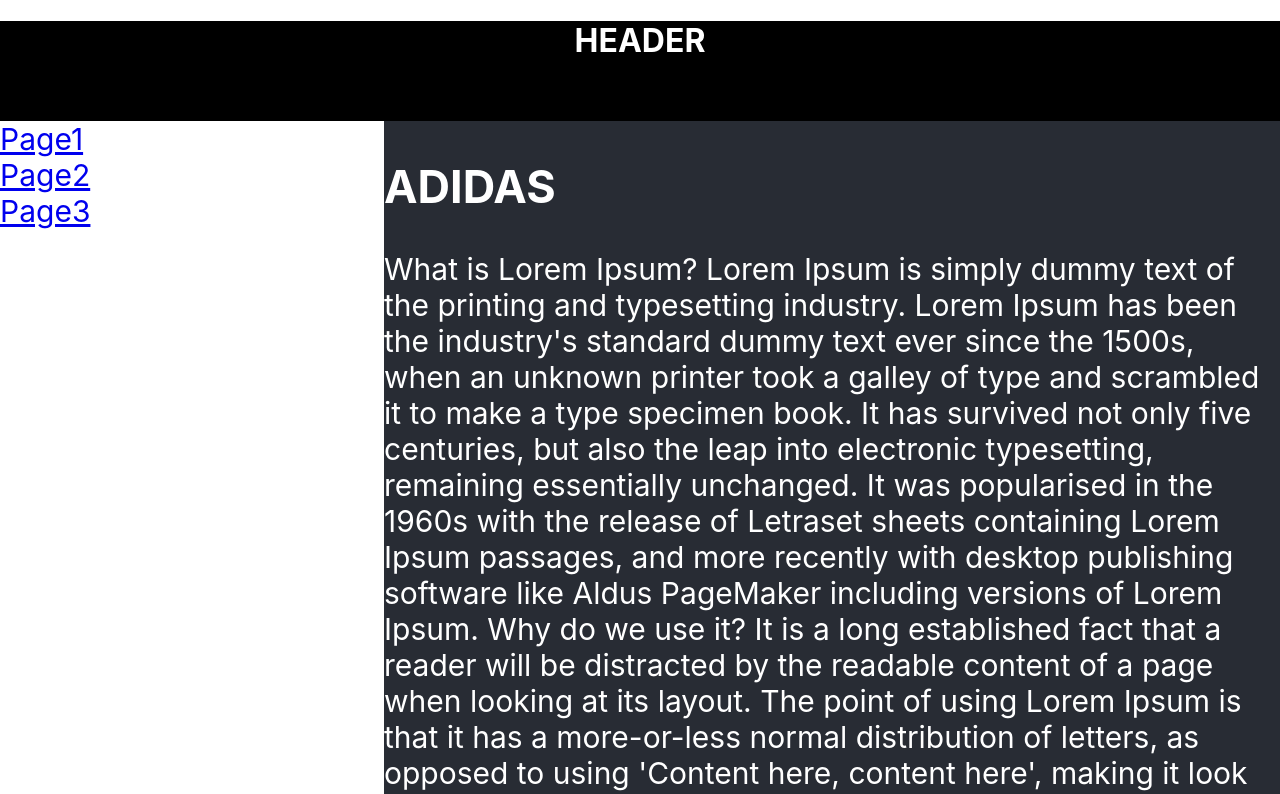
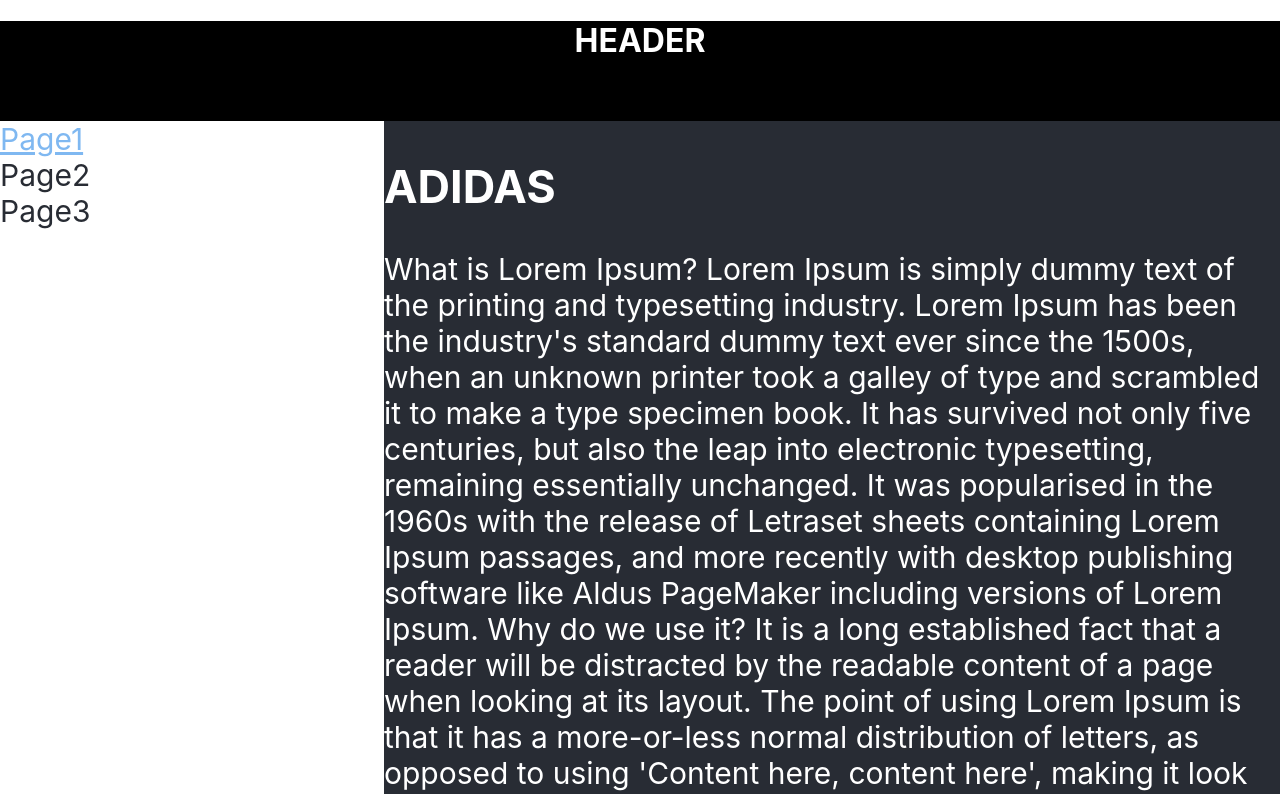
Before and after one commit to julia-lahtina/microtasks, a React (Create React App) app: page /page1 in a window 1280 px wide. Shown: the top 794 px of the page. Built offline with nearby package versions, Linux system fonts and the light colour scheme.

Commit message:
add className to NavLink

```diff
--- a/src/App.tsx
+++ b/src/App.tsx
@@ -1,10 +1,11 @@
 import React from 'react';
-import styles from "./components/Site.module.css";
+import styles from './components/Site.module.css';
 import {PageOne} from './components/pages/PageOne';
 import {PageTwo} from './components/pages/PageTwo';
 import {PageThree} from './components/pages/PageThree';
 import {Navigate, NavLink, Route, Routes} from 'react-router-dom';
 import {Error404} from './components/pages/Error404';
+import s from './components/Site.module.css'
 
 
 function App() {
@@ -13,9 +14,12 @@
             <div className={styles.header}><h1>HEADER</h1></div>
             <div className={styles.body}>
                 <div className={styles.nav}>
-                    <div><NavLink to={'/page1'}>Page1</NavLink></div>
-                    <div><NavLink to={'/page2'}>Page2</NavLink></div>
-                    <div><NavLink to={'/page3'}>Page3</NavLink></div>
+                    <div><NavLink to={'/page1'}
+                                  className={({isActive}) => isActive ? s.active : s.navLink}>Page1</NavLink></div>
+                    <div><NavLink to={'/page2'}
+                                  className={({isActive}) => isActive ? s.active : s.navLink}>Page2</NavLink></div>
+                    <div><NavLink to={'/page3'}
+                                  className={({isActive}) => isActive ? s.active : s.navLink}>Page3</NavLink></div>
                 </div>
                 <div className={styles.content}>
                     <Routes>
```
